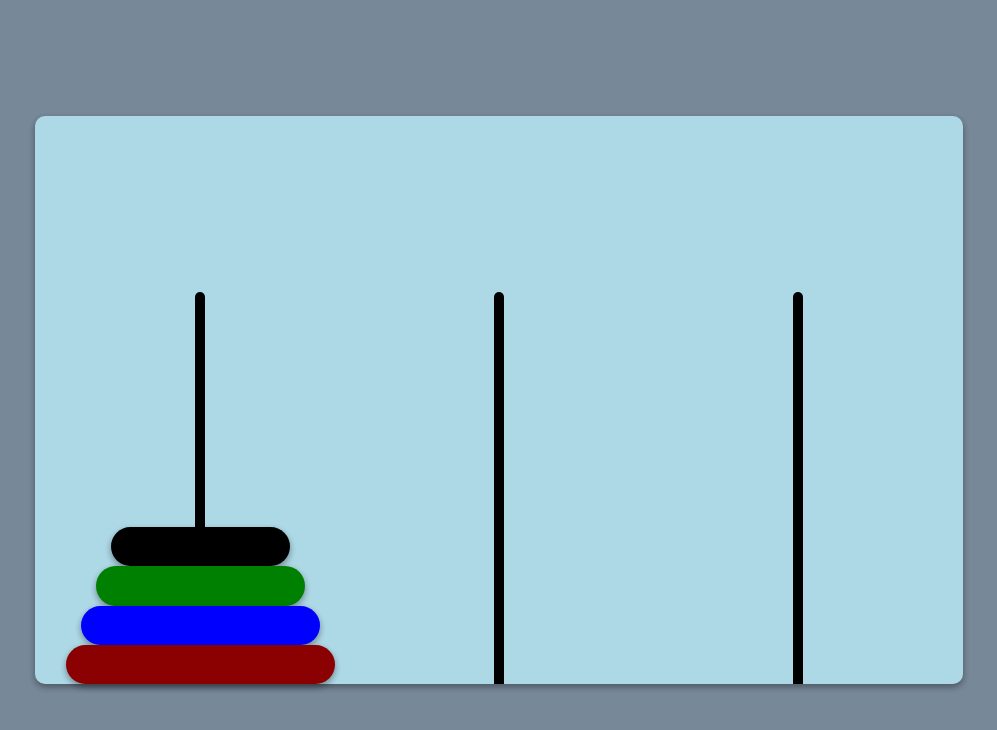
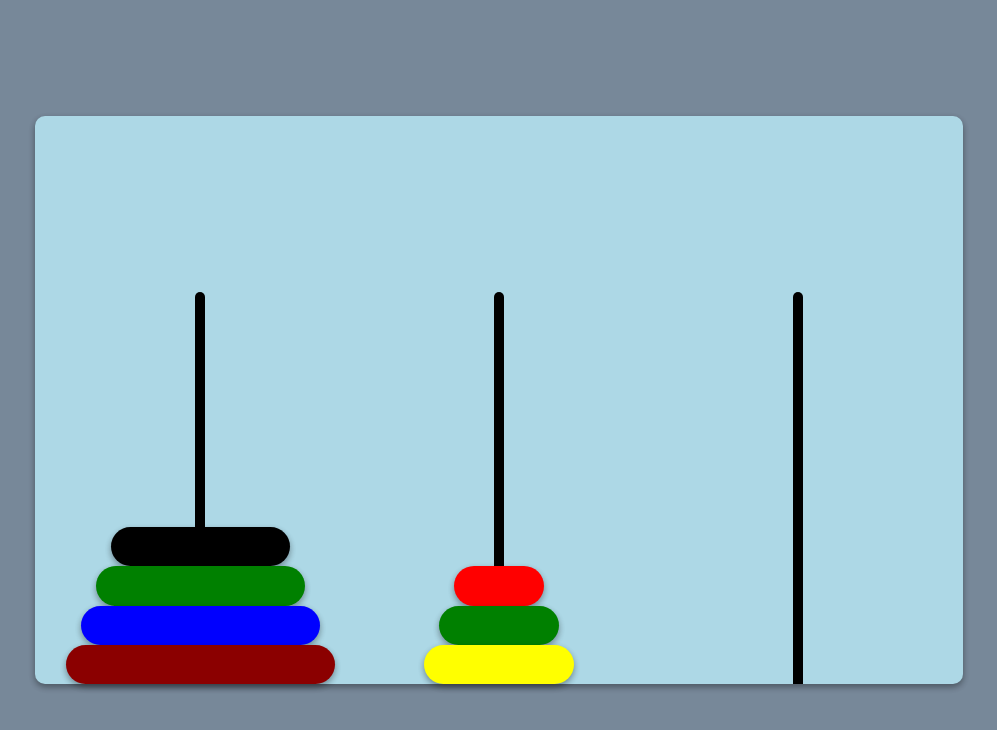
Before and after one commit to mfarukkoc/towers-of-hanoi, a React (Create React App) app: page / in a window 1280 px wide. Shown: the top 730 px of the page, without its empty margins (141-1138 px from the left). Built offline with nearby package versions, Linux system fonts and the light colour scheme.

Commit message:
2. çubuğa 3 disk eklendi

```diff
--- a/src/components/HanoiDisplay/index.js
+++ b/src/components/HanoiDisplay/index.js
@@ -23,7 +23,11 @@ const HanoiDisplay = () => {
         <Disc size="8" color="blue"></Disc>
         <Disc size="9" color="darkred"></Disc>
       </Stick>
-      <Stick></Stick>
+      <Stick>
+        <Disc size="3" color="red"></Disc>
+        <Disc size="4" color="green"></Disc>
+        <Disc size="5" color="yellow"></Disc>
+      </Stick>
       <Stick></Stick>
     </Screen>
   );
```
Also changed, not shown: 1 other file (tests, documents, lock files or other folders).
